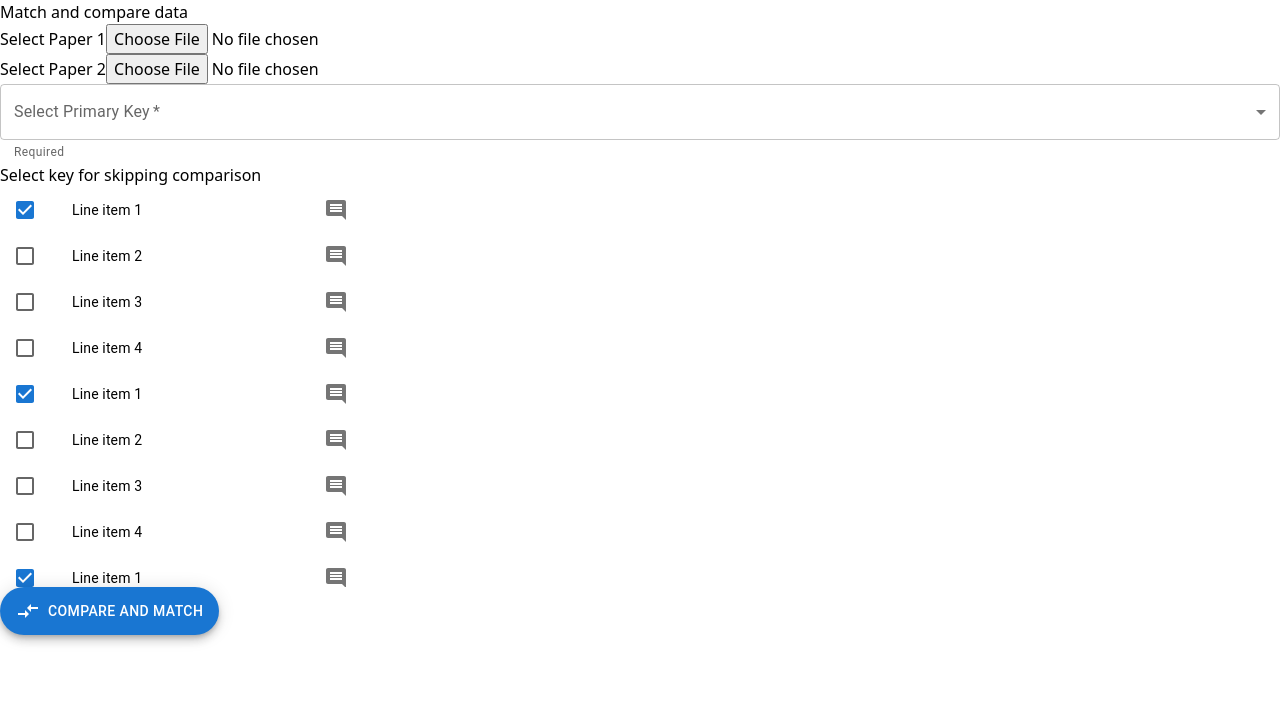
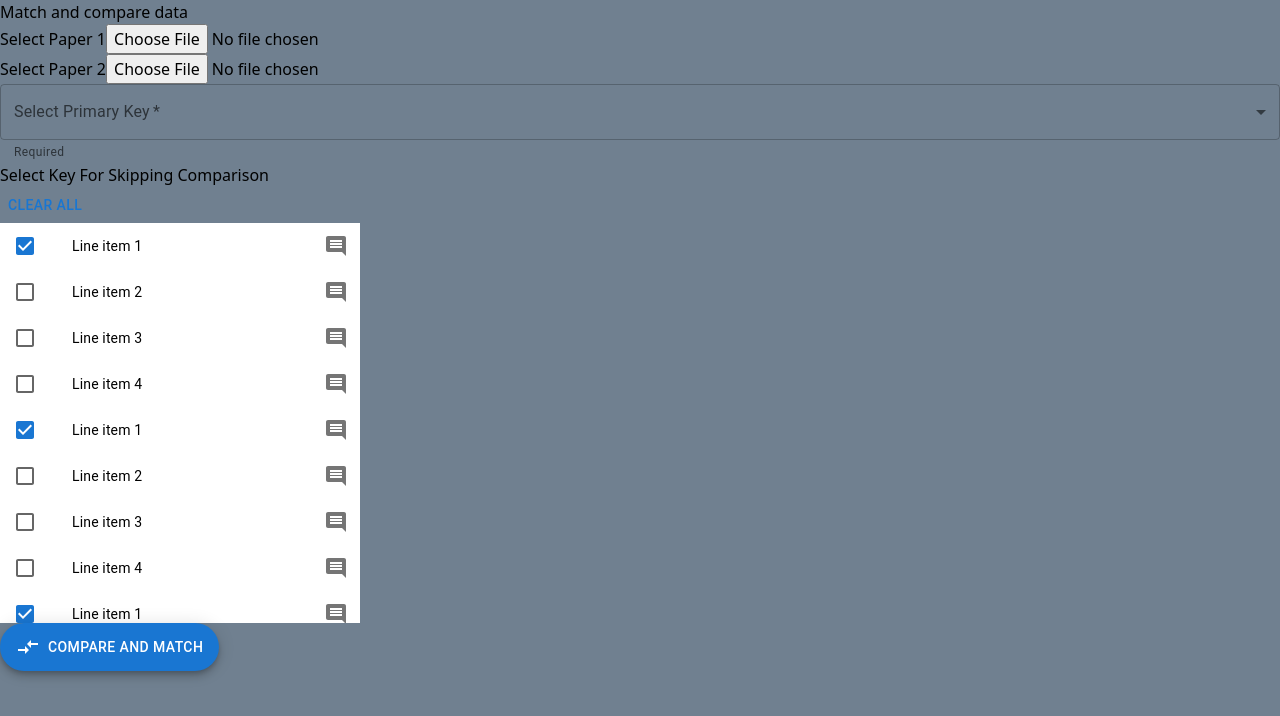
Before and after one commit to krgarav/compare-omr, a React (Vite) app: page / in a window 1280 px wide. Shown: the top 716 px of the page. Built offline with nearby package versions, Linux system fonts and the light colour scheme.

Commit message:
Added all compulsory field

```diff
--- a/src/App.css
+++ b/src/App.css
@@ -1,3 +1,9 @@
+*{
+    margin: 0;
+    padding: 0;
+}
 body{
-    background-color: #212121;
+    margin: 0;
+    padding: 0;
+    background: slategray
 }
--- a/src/App.jsx
+++ b/src/App.jsx
@@ -3,22 +3,31 @@ import Input from "./UI/Input";
 import Fab from "@mui/material/Fab";
 import CompareArrowsIcon from "@mui/icons-material/CompareArrows";
 import OptimisedList from "./UI/OptimisedList";
+import Button from "@mui/material/Button";
+import "./App.css";
 function App() {
   return (
     <>
-      <main className="flex flex-col m-3 p-4 gap-5 border-dashed border-4  ">
+      {/* <section className="bg-slate-300 w-full h-[100vh] m-0 p-0"> */}
+        <main className="flex flex-col m-3 p-4 gap-5 bg-white rounded-md">
+          <div className="border-dashed p-3 border-4 rounded-md">
+
           <div className="">
             <h1 className="text-center m-5">Match and compare data</h1>
             <div className="flex flex-row justify-between  gap-10 mb-6">
               <Input label="Select Paper 1" />
               <Input label="Select Paper 2" />
             </div>
-
             <Customselect label="Select Primary Key" />
           </div>
           <div className="flex justify-between">
-          <div className="border pl-5 pt-5">
-            <h2>Select key for skipping comparison </h2>
+            <div className="border pl-2 pb-2  bg-slate-100 rounded">
+              <div className="flex flex-row pt-2 pb-2 justify-between self-center ">
+                <p className="text-sm font-semibold align-bottom self-center ">
+                  Select Key For Skipping Comparison
+                </p>
+                <Button>Clear All</Button>
+              </div>
               <OptimisedList />
             </div>
 
@@ -29,7 +38,10 @@ function App() {
               </Fab>
             </div>
           </div>
+          </div>
+
         </main>
+      {/* </section> */}
     </>
   );
 }
--- a/src/UI/Customselect.jsx
+++ b/src/UI/Customselect.jsx
@@ -4,9 +4,18 @@ import MenuItem from "@mui/material/MenuItem";
 import FormHelperText from "@mui/material/FormHelperText";
 import FormControl from "@mui/material/FormControl";
 import Select from "@mui/material/Select";
+
 const Customselect = (props) => {
+  const arr = new Array(50).fill("10").map((item, index) => {
+    return (
+      <MenuItem key={index} value={10}>
+        Ten
+      </MenuItem>
+    );
+  });
+  console.log(arr);
   return (
-    <FormControl required sx={{  width: "100%" }}>
+    <FormControl required sx={{ width: "100%" }}>
       <InputLabel id="demo-simple-select-required-label">
         {props.label}
       </InputLabel>
@@ -15,14 +24,19 @@ const Customselect = (props) => {
         id="demo-simple-select-required"
         // value={age}
         label={`${props.label} *`}
+        MenuProps={{
+          anchorOrigin: { vertical: "bottom", horizontal: "left" },
+          transformOrigin: { vertical: "top", horizontal: "left" },
+          getContentAnchorEl: null,
+          PaperProps: {
+            style: {
+              maxHeight: "200px", // Adjust the maximum height of the dropdown menu
+            },
+          },
+        }}
         // onChange={handleChange}
       >
-        {/* <MenuItem value="">
-          <em>None</em>
-        </MenuItem> */}
-        <MenuItem value={10}>Ten</MenuItem>
-        <MenuItem value={20}>Twenty</MenuItem>
-        <MenuItem value={30}>Thirty</MenuItem>
+        {arr}
       </Select>
       <FormHelperText>Required</FormHelperText>
     </FormControl>
```
Lines whose indentation alone changed are shown as unchanged.
